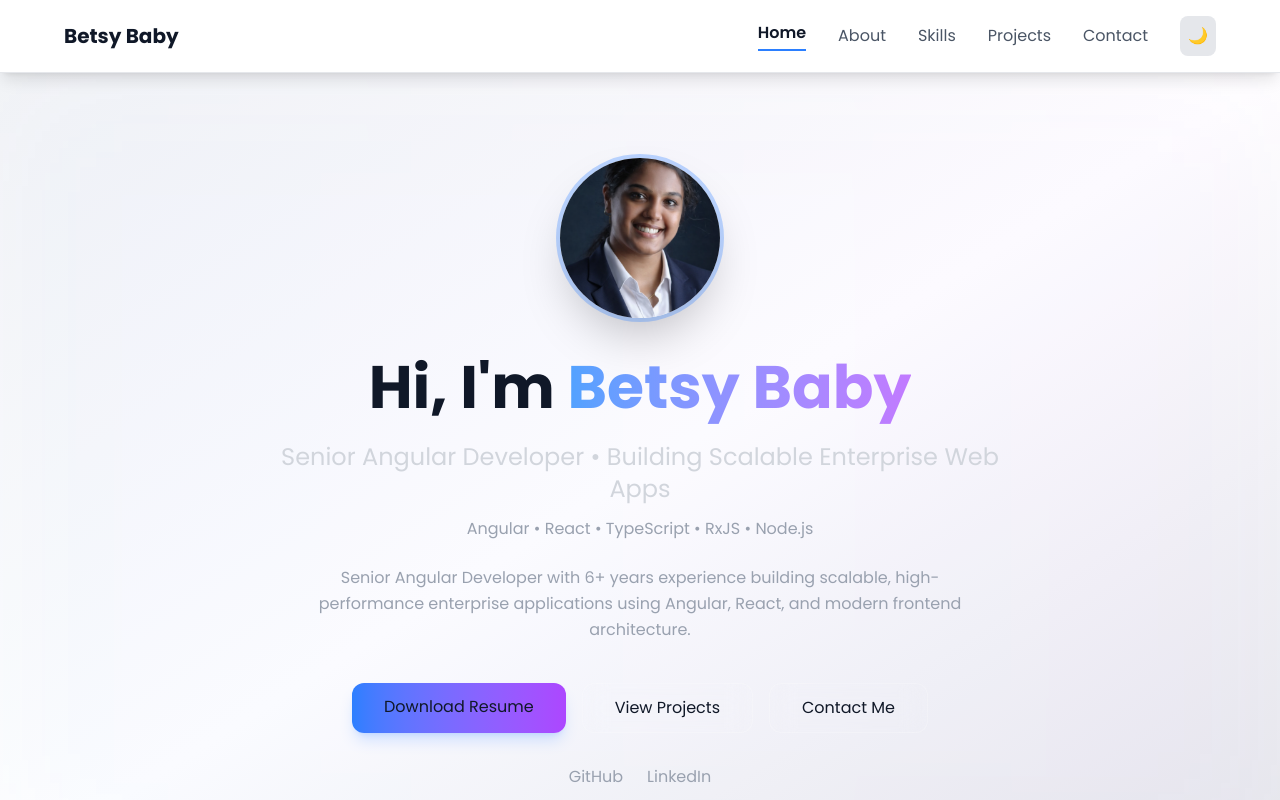
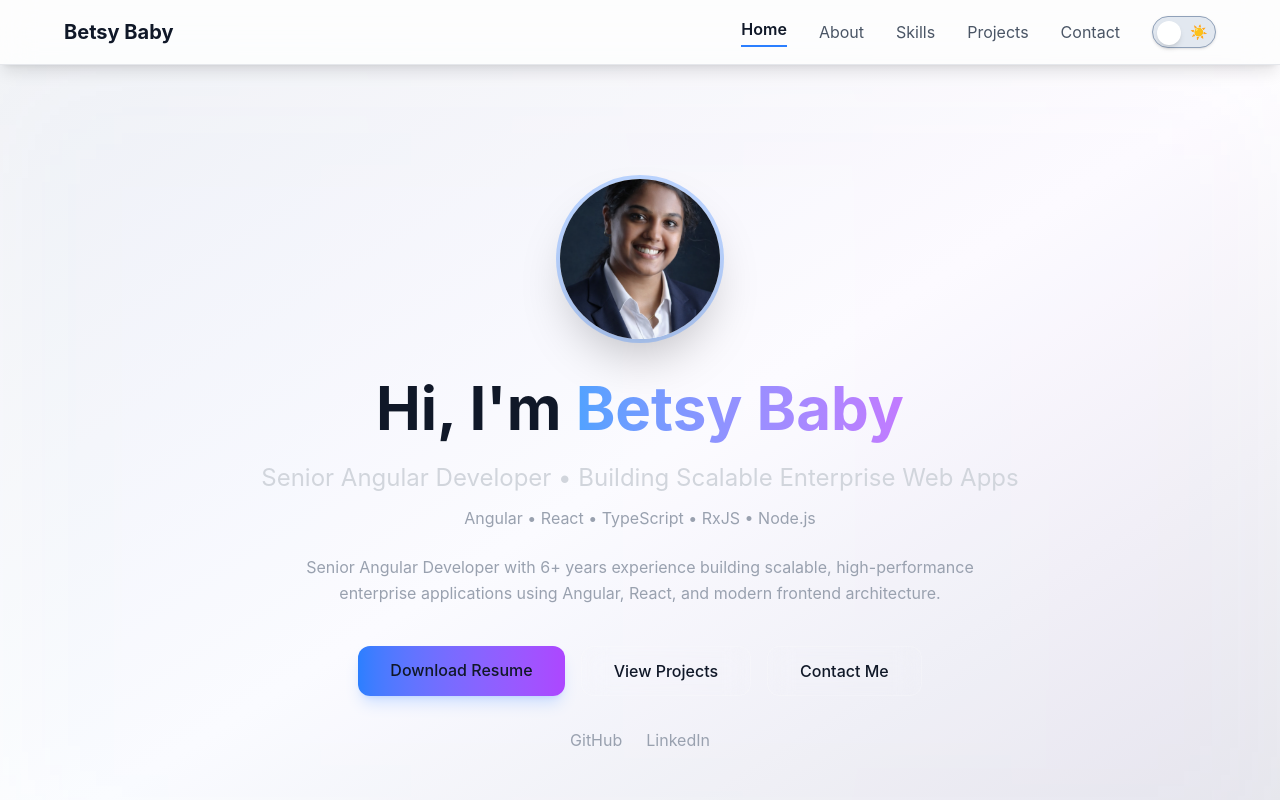
Before and after one commit to Betsyjaise/my-portfolio, a React (Vite) app: page / in a window 1280 px wide. Shown: the top 800 px of the page. Built offline with nearby package versions, Linux system fonts and the light colour scheme.

Commit message:
feat: add animated space background for dark mode with falling stars and improved layering

```diff
--- a/src/App.tsx
+++ b/src/App.tsx
@@ -10,6 +10,8 @@ import Projects from "./components/Projects";
 import Skills from "./components/Skills";
 
 import { getInitialTheme, applyTheme } from "./utils/theme";
+import FallingStars from "./components/FallingStars";
+import SpaceBackground from "./components/SpaceBackground/SpaceBackground";
 
 function App() {
   // theme state
@@ -27,9 +29,17 @@ function App() {
 
   return (
     <>
+      {/* Dark background base layer */}
+      <div className="fixed inset-0 bg-gray-100 dark:bg-gray-900 transition-colors duration-300 z-0" />
+
+      {/* Stars */}
+      {theme === "dark" && <SpaceBackground key={theme} />}
+
+      {/* Content */}
+      <div className="relative z-10 text-gray-800 dark:text-gray-100">
         <Navbar theme={theme} toggleTheme={toggleTheme} />
 
-      <main className="bg-gray-100 dark:bg-gray-900 text-gray-800 dark:text-gray-100 transition-colors duration-300">
+        <main>
           <Hero />
           <About />
           <Skills />
@@ -38,6 +48,7 @@ function App() {
         </main>
 
         <Footer />
+      </div>
     </>
   );
 }
--- /dev/null
+++ b/src/components/FallingStars.tsx
@@ -0,0 +1,63 @@
+import { useMemo } from "react";
+
+const FallingStars = () => {
+    const stars = useMemo(() => {
+        return Array.from({ length: 20 }).map((_, i) => ({
+            id: i,
+            left: Math.random() * 100,
+            duration: 3 + Math.random() * 5,
+            delay: Math.random() * 5,
+            size: 3,
+        }));
+    }, []);
+
+    return (
+        <>
+            {/* KEYFRAMES DEFINED HERE → always works */}
+            <style>
+                {`
+          @keyframes falling {
+            from {
+              transform: translateY(-10vh);
+              opacity: 1;
+            }
+            to {
+              transform: translateY(110vh);
+              opacity: 0;
+            }
+          }
+        `}
+            </style>
+
+            <div
+                style={{
+                    position: "fixed",
+                    inset: 0,
+                    pointerEvents: "none",
+                    zIndex: 999,
+                    overflow: "hidden",
+                    animation: "fadeIn 0.6s ease",
+                }}
+            >
+                {stars.map((star) => (
+                    <div
+                        key={star.id}
+                        style={{
+                            position: "absolute",
+                            top: 0,
+                            left: `${star.left}%`,
+                            width: `${star.size}px`,
+                            height: `${star.size}px`,
+                            borderRadius: "50%",
+                            background: "white",
+                            animation: `falling ${star.duration}s linear infinite`,
+                            animationDelay: `${star.delay}s`,
+                        }}
+                    />
+                ))}
+            </div>
+        </>
+    );
+};
+
+export default FallingStars;
--- a/src/components/Navbar.tsx
+++ b/src/components/Navbar.tsx
@@ -101,6 +101,7 @@ const Navbar = ({ theme, toggleTheme }: NavbarProps) => {
                             {link.label}
                         </a>
                     ))}
+                    <ThemeToggle theme={theme} toggleTheme={toggleTheme} />
                 </div>
             </div>
         </nav>
--- /dev/null
+++ b/src/components/SpaceBackground/ShootingStar.tsx
@@ -0,0 +1,15 @@
+const ShootingStar = () => {
+    return (
+        <div
+            className="absolute top-10 left-0 w-24 h-[2px]"
+            style={{
+                background:
+                    "linear-gradient(90deg, white, rgba(255,255,255,0))",
+                transform: "rotate(25deg)",
+                animation: "shoot 6s linear infinite",
+            }}
+        />
+    );
+};
+
+export default ShootingStar;
--- /dev/null
+++ b/src/components/SpaceBackground/SpaceBackground.tsx
@@ -0,0 +1,30 @@
+import StarLayer from "./StarLayer";
+import ShootingStar from "./ShootingStar";
+
+const SpaceBackground = () => {
+    return (
+        <div
+            style={{
+                position: "fixed",
+                inset: 0,
+                pointerEvents: "none",
+                zIndex: 0,
+                overflow: "hidden",
+            }}
+        >
+            {/* Far stars (small + slow) */}
+            <StarLayer count={15} size={2} speed={12} />
+
+            {/* Mid stars */}
+            <StarLayer count={20} size={3} speed={8} />
+
+            {/* Near stars (big + fast) */}
+            <StarLayer count={10} size={4} speed={5} />
+
+            {/* occasional meteor */}
+            <ShootingStar />
+        </div>
+    );
+};
+
+export default SpaceBackground;
--- /dev/null
+++ b/src/components/SpaceBackground/StarLayer.tsx
@@ -0,0 +1,43 @@
+import { useMemo } from "react";
+
+interface Props {
+    count: number;
+    size: number;
+    speed: number;
+}
+
+const StarLayer = ({ count, size, speed }: Props) => {
+    const stars = useMemo(() => {
+        return Array.from({ length: count }).map((_, i) => ({
+            id: i,
+            left: Math.random() * 100,
+            duration: speed + Math.random() * 5,
+            delay: Math.random() * 2,
+        }));
+    }, [count, speed]);
+
+    return (
+        <div className="absolute inset-0 animate-fadeIn">
+            {stars.map((star) => (
+                <div
+                    key={star.id}
+                    className="absolute rounded-full bg-white animate-twinkle"
+                    style={{
+                        top: "-10vh",
+                        left: `${star.left}%`,
+                        width: `${size}px`,
+                        height: `${size}px`,
+                        boxShadow: "0 0 8px rgba(255,255,255,0.8)",
+                        animation: `
+              falling ${star.duration}s linear infinite,
+              twinkle 2s ease-in-out infinite
+            `,
+                        animationDelay: `${star.delay}s`,
+                    }}
+                />
+            ))}
+        </div>
+    );
+};
+
+export default StarLayer;
--- a/src/components/ThemeToggle.tsx
+++ b/src/components/ThemeToggle.tsx
@@ -4,13 +4,50 @@ interface ThemeToggleProps {
 }
 
 const ThemeToggle = ({ theme, toggleTheme }: ThemeToggleProps) => {
+    const isDark = theme === "dark";
+
     return (
         <button
             onClick={toggleTheme}
-            className="p-2 rounded-lg bg-gray-200 dark:bg-gray-700 hover:scale-105 transition"
-            aria-label="Toggle theme"
+            aria-label="Toggle Theme"
+            className={`
+        relative w-16 h-8 flex items-center rounded-full
+        transition-all duration-300
+        border
+        ${isDark
+                    ? "bg-slate-900 border-slate-600 shadow-inner"
+                    : "bg-slate-200 border-slate-400 shadow-sm"}
+      `}
         >
-            {theme === "dark" ? "☀️" : "🌙"}
+            {/* Moon */}
+            <span
+                className={`
+          absolute left-2 text-sm transition-opacity duration-300
+          ${isDark ? "opacity-100 text-yellow-400" : "opacity-0"}
+        `}
+            >
+                🌙
+            </span>
+
+            {/* Sun */}
+            <span
+                className={`
+          absolute right-2 text-sm transition-opacity duration-300
+          ${!isDark ? "opacity-100 text-yellow-500" : "opacity-0"}
+        `}
+            >
+                ☀️
+            </span>
+
+            {/* Sliding Knob */}
+            <span
+                className={`
+          absolute top-1 left-1 w-6 h-6 rounded-full
+          bg-white shadow-md
+          transform transition-transform duration-300
+          ${isDark ? "translate-x-8" : "translate-x-0"}
+        `}
+            />
         </button>
     );
 };
--- a/src/index.css
+++ b/src/index.css
@@ -3,6 +3,60 @@
 /* Force class-based dark mode */
 @custom-variant dark (&:where(.dark, .dark *));
 
-body {
-    font-family: 'Poppins', sans-serif;
+/* Falling animation */
+/* @keyframes falling {
+    from {
+        transform: translateY(-10vh);
+    }
+
+    to {
+        transform: translateY(110vh);
+    }
+} */
+@keyframes falling {
+    from {
+        transform: translateY(0);
+    }
+
+    to {
+        transform: translateY(120vh);
+    }
 }
+
+@keyframes twinkle {
+
+    0%,
+    100% {
+        opacity: 0.3;
+    }
+
+    50% {
+        opacity: 1;
+    }
+}
+
+@keyframes fadeIn {
+    from {
+        opacity: 0
+    }
+
+    to {
+        opacity: 1
+    }
+}
+
+.animate-fadeIn {
+    animation: fadeIn 1s ease;
+}
+
+@keyframes shoot {
+    0% {
+        transform: translateX(-10vw) translateY(0) rotate(25deg);
+        opacity: 1;
+    }
+
+    100% {
+        transform: translateX(120vw) translateY(60vh) rotate(25deg);
+        opacity: 0;
+    }
+}
--- a/tailwind.config.js
+++ b/tailwind.config.js
@@ -1,11 +1,16 @@
-/** @type {import('tailwindcss').Config} */
-module.exports = {
-    content: [
-        "./index.html",
-        "./src/**/*.{js,ts,jsx,tsx}",
-    ],
+export default {
+    darkMode: "class",
     theme: {
-        extend: {},
+        extend: {
+            keyframes: {
+                falling: {
+                    "0%": { transform: "translateY(-10vh)", opacity: "1" },
+                    "100%": { transform: "translateY(110vh)", opacity: "0" },
+                },
+            },
+            animation: {
+                falling: "falling linear infinite",
+            },
+        },
     },
-    plugins: [],
 };
```
Lines whose indentation alone changed are shown as unchanged.
